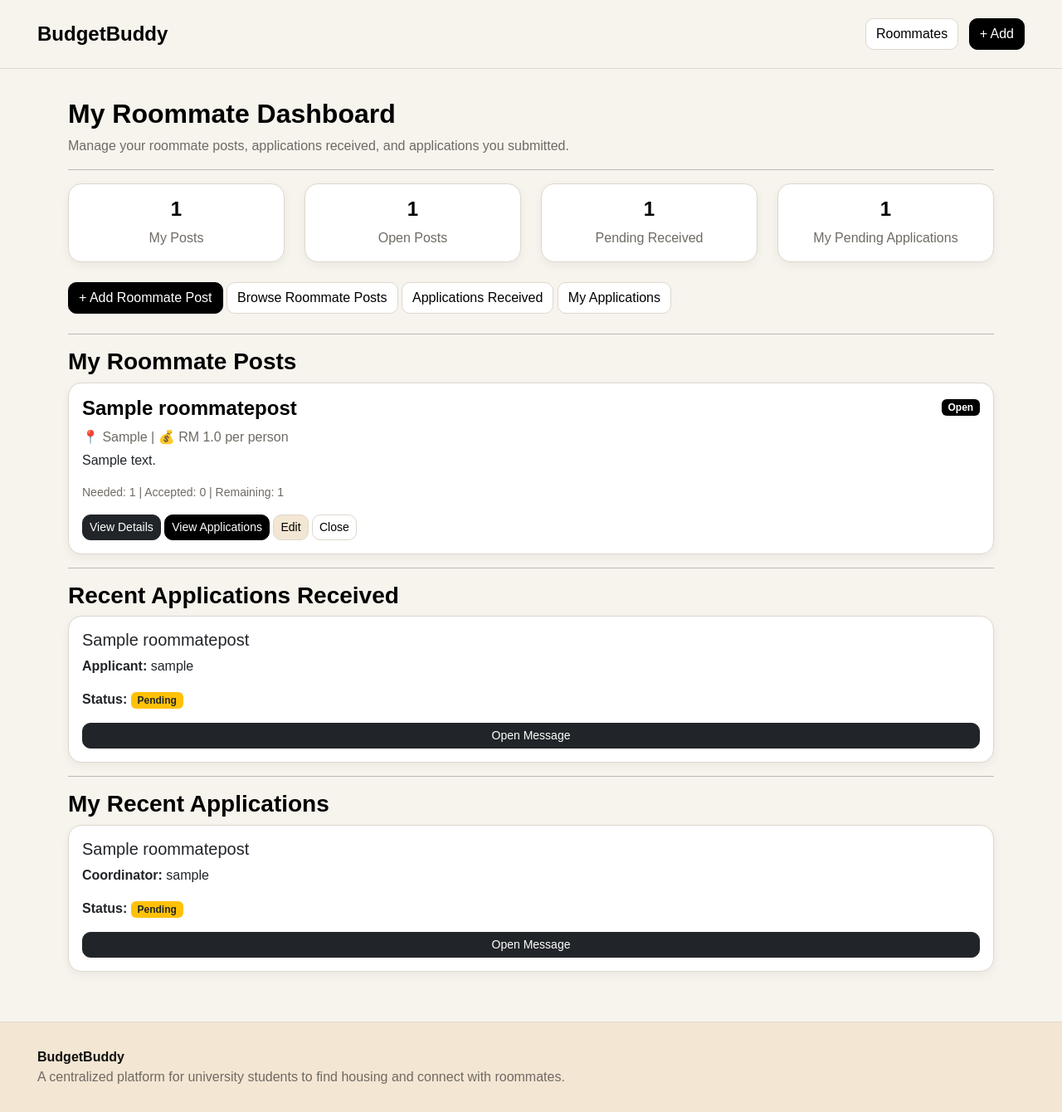
After one commit to GordanEatCodes/GitProject-BudgetBuddy, a Django app: page /roommates/dashboard/ in a window 1280 px wide. The commit adds this page. Shown: the whole page at 83% size. Run offline with Django 5.2, Linux system fonts and the light colour scheme; a user stored in the database is signed in; tables that the repository leaves empty hold one stand-in row (values such as "Sample post").

Commit message:
add roommate dashboard

```diff
--- /dev/null
+++ b/roommate/templates/roommate/roommate_dashboard.html
@@ -0,0 +1,236 @@
+{% extends 'base.html' %}
+
+{% block content %}
+
+<h2>My Roommate Dashboard</h2>
+
+<p class="text-muted">
+    Manage your roommate posts, applications received, and applications you submitted.
+</p>
+
+<hr>
+
+<div class="row mb-4">
+
+    <div class="col-md-3">
+        <div class="card p-3 shadow-sm text-center">
+            <h4>{{ total_posts }}</h4>
+            <p class="text-muted mb-0">My Posts</p>
+        </div>
+    </div>
+
+    <div class="col-md-3">
+        <div class="card p-3 shadow-sm text-center">
+            <h4>{{ open_posts_count }}</h4>
+            <p class="text-muted mb-0">Open Posts</p>
+        </div>
+    </div>
+
+    <div class="col-md-3">
+        <div class="card p-3 shadow-sm text-center">
+            <h4>{{ pending_received_count }}</h4>
+            <p class="text-muted mb-0">Pending Received</p>
+        </div>
+    </div>
+
+    <div class="col-md-3">
+        <div class="card p-3 shadow-sm text-center">
+            <h4>{{ pending_my_applications_count }}</h4>
+            <p class="text-muted mb-0">My Pending Applications</p>
+        </div>
+    </div>
+
+</div>
+
+
+<div class="mb-4">
+    <a href="{% url 'add_roommate' %}" class="btn btn-primary">
+        + Add Roommate Post
+    </a>
+
+    <a href="{% url 'roommate_list' %}" class="btn btn-secondary">
+        Browse Roommate Posts
+    </a>
+
+    <a href="{% url 'applications_received' %}" class="btn btn-secondary">
+        Applications Received
+    </a>
+
+    <a href="{% url 'my_roommate_applications' %}" class="btn btn-secondary">
+        My Applications
+    </a>
+</div>
+
+
+<hr>
+
+<h3>My Roommate Posts</h3>
+
+{% for post in user_posts %}
+
+<div class="card p-3 mb-3 shadow-sm">
+
+    <div class="d-flex justify-content-between align-items-start">
+        <div>
+            <h4>{{ post.title }}</h4>
+
+            <p class="text-muted mb-1">
+                📍 {{ post.location }} | 💰 RM {{ post.budget }} per person
+            </p>
+        </div>
+
+        <div>
+            {% if post.post_status == 'open' %}
+                <span class="badge bg-success">Open</span>
+            {% elif post.post_status == 'full' %}
+                <span class="badge bg-warning text-dark">Full</span>
+            {% else %}
+                <span class="badge bg-secondary">Closed</span>
+            {% endif %}
+        </div>
+    </div>
+
+    <p>{{ post.description }}</p>
+
+    <small>
+        Needed: {{ post.needed_roommates }} |
+        Accepted: {{ post.accepted_roommates_count }} |
+        Remaining: {{ post.remaining_roommates_needed }}
+    </small>
+
+    <div class="mt-3">
+
+        <a href="{% url 'roommate_detail' post.id %}" class="btn btn-sm btn-dark">
+            View Details
+        </a>
+
+        <a href="{% url 'applications_received' %}" class="btn btn-sm btn-primary">
+            View Applications
+        </a>
+
+        <a href="{% url 'edit_roommate' post.id %}" class="btn btn-sm btn-warning">
+            Edit
+        </a>
+
+        {% if post.post_status == 'open' %}
+            <form method="POST" action="{% url 'close_roommate_post' post.id %}" class="d-inline">
+                {% csrf_token %}
+                <button type="submit" class="btn btn-sm btn-secondary">
+                    Close
+                </button>
+            </form>
+        {% elif post.post_status == 'closed' %}
+            <form method="POST" action="{% url 'reopen_roommate_post' post.id %}" class="d-inline">
+                {% csrf_token %}
+                <button type="submit" class="btn btn-sm btn-success">
+                    Reopen
+                </button>
+            </form>
+        {% elif post.post_status == 'full' %}
+            <button class="btn btn-sm btn-warning" disabled>
+                Full
+            </button>
+        {% endif %}
+
+    </div>
+
+</div>
+
+{% empty %}
+
+<div class="card p-4 text-center shadow-sm">
+    <h5>You have not created any roommate posts yet.</h5>
+    <p class="text-muted">
+        Create a post to start finding suitable roommates.
+    </p>
+
+    <a href="{% url 'add_roommate' %}" class="btn btn-primary">
+        + Add Roommate Post
+    </a>
+</div>
+
+{% endfor %}
+
+
+<hr>
+
+<h3>Recent Applications Received</h3>
+
+{% for app in received_applications %}
+
+<div class="card p-3 mb-3 shadow-sm">
+    <h5>{{ app.roommate_post.title }}</h5>
+
+    <p>
+        <strong>Applicant:</strong> {{ app.applicant.username }}
+    </p>
+
+    <p>
+        <strong>Status:</strong>
+
+        {% if app.status == 'accepted' %}
+            <span class="badge bg-success">Accepted</span>
+        {% elif app.status == 'rejected' %}
+            <span class="badge bg-danger">Rejected</span>
+        {% else %}
+            <span class="badge bg-warning text-dark">Pending</span>
+        {% endif %}
+    </p>
+
+    <a href="{% url 'application_detail' app.id %}" class="btn btn-sm btn-dark">
+        Open Message
+    </a>
+</div>
+
+{% empty %}
+
+<div class="card p-3 mb-3 shadow-sm">
+    <p class="text-muted mb-0">
+        No applications received yet.
+    </p>
+</div>
+
+{% endfor %}
+
+
+<hr>
+
+<h3>My Recent Applications</h3>
+
+{% for app in my_applications %}
+
+<div class="card p-3 mb-3 shadow-sm">
+    <h5>{{ app.roommate_post.title }}</h5>
+
+    <p>
+        <strong>Coordinator:</strong> {{ app.roommate_post.created_by.username }}
+    </p>
+
+    <p>
+        <strong>Status:</strong>
+
+        {% if app.status == 'accepted' %}
+            <span class="badge bg-success">Accepted</span>
+        {% elif app.status == 'rejected' %}
+            <span class="badge bg-danger">Rejected</span>
+        {% else %}
+            <span class="badge bg-warning text-dark">Pending</span>
+        {% endif %}
+    </p>
+
+    <a href="{% url 'application_detail' app.id %}" class="btn btn-sm btn-dark">
+        Open Message
+    </a>
+</div>
+
+{% empty %}
+
+<div class="card p-3 mb-3 shadow-sm">
+    <p class="text-muted mb-0">
+        You have not submitted any roommate applications yet.
+    </p>
+</div>
+
+{% endfor %}
+
+{% endblock %}
--- a/roommate/urls.py
+++ b/roommate/urls.py
@@ -3,6 +3,7 @@ from . import views
 
 urlpatterns = [
     path('', views.roommate_list, name='roommate_list'),
+    path('dashboard/', views.roommate_dashboard, name='roommate_dashboard'),
     path('add/', views.add_roommate, name='add_roommate'),
     path('detail/<int:id>/', views.roommate_detail, name='roommate_detail'),
     path('delete/<int:id>/', views.delete_roommate, name='delete_roommate'),
--- a/roommate/views.py
+++ b/roommate/views.py
@@ -447,3 +447,40 @@ def reopen_roommate_post(request, id):
         post.save()
 
     return redirect('roommate_detail', id=post.id)
+
+@login_required(login_url='/login/')
+def roommate_dashboard(request):
+    user_posts = RoommatePost.objects.filter(
+        created_by=request.user
+    ).order_by('-created_at')
+
+    received_applications = RoommateApplication.objects.filter(
+        roommate_post__created_by=request.user
+    ).order_by('-created_at')[:5]
+
+    my_applications = RoommateApplication.objects.filter(
+        applicant=request.user
+    ).order_by('-created_at')[:5]
+
+    total_posts = user_posts.count()
+    open_posts_count = user_posts.filter(post_status='open').count()
+
+    pending_received_count = RoommateApplication.objects.filter(
+        roommate_post__created_by=request.user,
+        status='pending'
+    ).count()
+
+    pending_my_applications_count = RoommateApplication.objects.filter(
+        applicant=request.user,
+        status='pending'
+    ).count()
+
+    return render(request, 'roommate/roommate_dashboard.html', {
+        'user_posts': user_posts,
+        'received_applications': received_applications,
+        'my_applications': my_applications,
+        'total_posts': total_posts,
+        'open_posts_count': open_posts_count,
+        'pending_received_count': pending_received_count,
+        'pending_my_applications_count': pending_my_applications_count,
+    })
```
Also changed, not shown: roommate/templates/roommate/roommate_list.html (+22 -0 lines).
